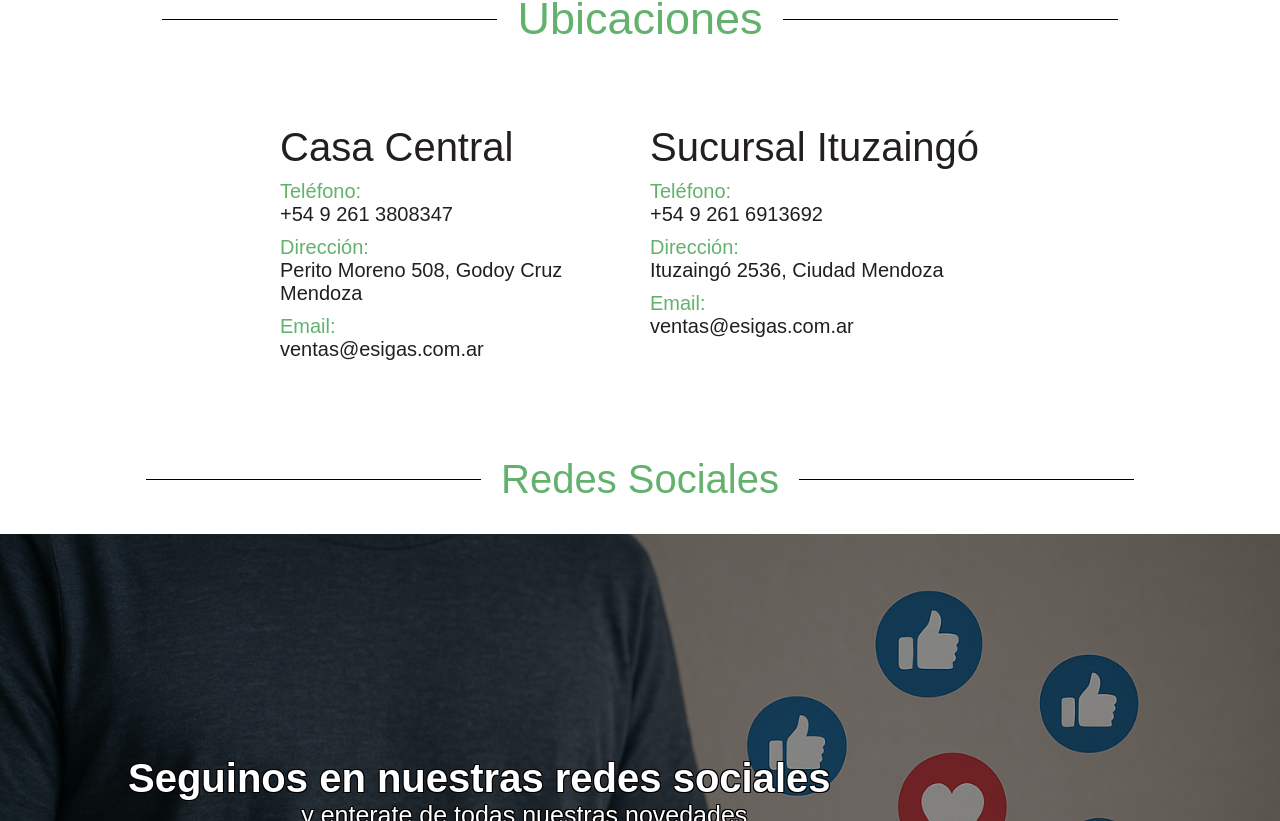
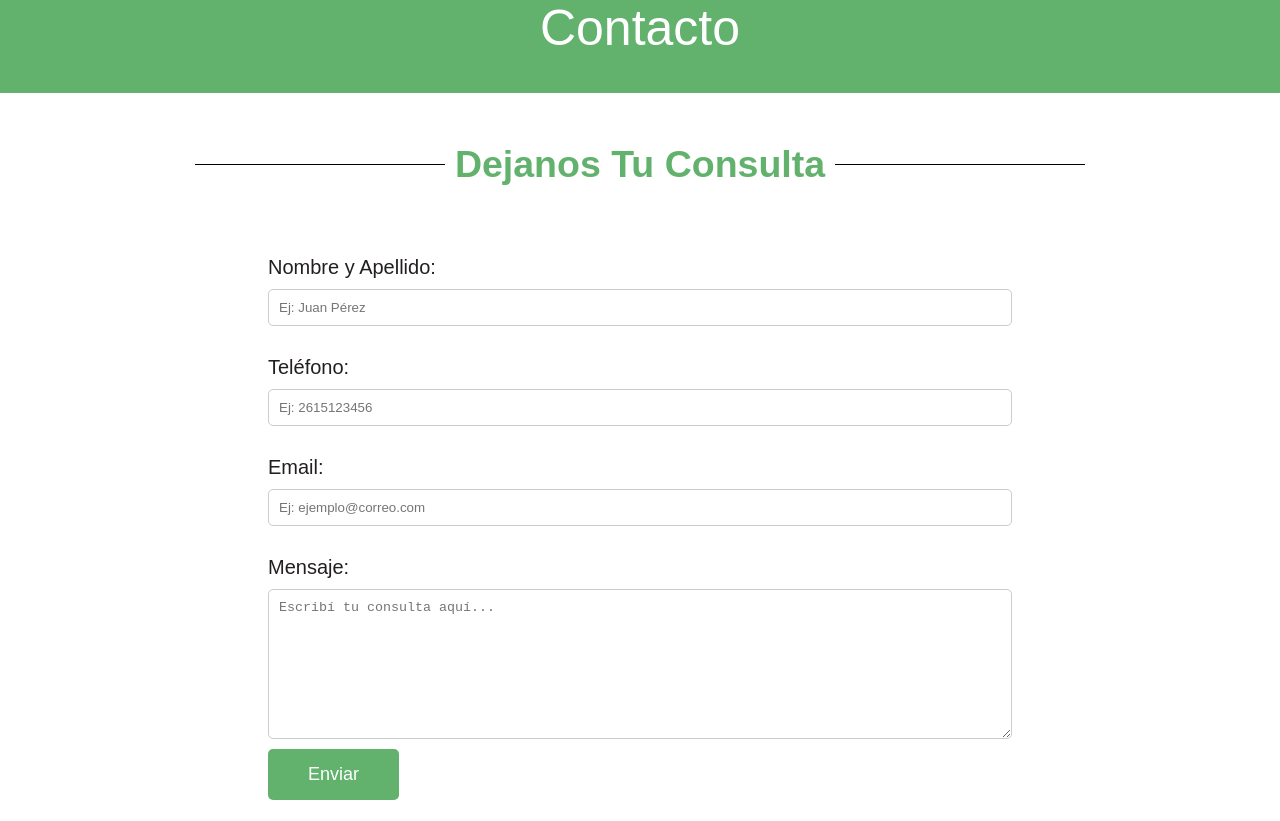
Before and after one commit to IvanDerlich/esigas, a Next.js app: page /oblea-reprueba in a window 1280 px wide. Shown: the part 2239-3060 px from the top of the page. Built offline with nearby package versions, Linux system fonts and the light colour scheme; a web font is replaced by a local one.

Commit message:
Formularios de contacto funcionando

```diff
--- a/package.json
+++ b/package.json
@@ -13,12 +13,14 @@
   },
   "dependencies": {
     "next": "15.4.2",
+    "nodemailer": "^7.0.9",
     "react": "19.1.0",
     "react-dom": "19.1.0"
   },
   "devDependencies": {
     "@eslint/eslintrc": "^3",
     "@types/node": "^20",
+    "@types/nodemailer": "^7.0.2",
     "@types/react": "^19",
     "@types/react-dom": "^19",
     "eslint": "^9",
--- a/src/app/components/contact/contact.module.css
+++ b/src/app/components/contact/contact.module.css
@@ -77,12 +77,26 @@
 
 .checkboxLabel {
   display: flex;
+  align-items: center;
   gap: 6px;
 }
 
-.checkbox {
+input[type='radio'].checkbox {
+  appearance: none;
+  -webkit-appearance: none;
   width: 20px;
-  background-color: white;
+  height: 20px;
+  border: 2px solid black;
+  border-radius: 3px;
+  display: inline-block;
+  position: relative;
+  cursor: pointer;
+  transition: all 0.2s ease;
+}
+
+input[type='radio'].checkbox:checked {
+  background-color: black;
+  box-shadow: inset 0 0 0 3px #fff;
 }
 
 .formTextarea {
@@ -108,6 +122,17 @@
   border: none;
   border-radius: 5px;
   font-size: 18px;
+}
+
+.successMessage {
+  font-size: 18px;
+  padding-bottom: 10px;
+}
+
+.formButton:disabled {
+  background-color: #cccccc;
+  color: #666666;
+  cursor: not-allowed;
 }
 
 @media screen and (max-width: 768px) {
--- a/src/app/components/contact/contact.tsx
+++ b/src/app/components/contact/contact.tsx
@@ -1,7 +1,11 @@
+'use client';
+
 import Image from 'next/image';
 import Line from '@/images/line.png';
 import styles from './contact.module.css';
 import { Abyssinica_SIL } from 'next/font/google';
+import { sendEmail } from './sendEmail';
+import { useState, useTransition, useEffect } from 'react';
 
 const abyssinica = Abyssinica_SIL({
   subsets: ['latin'],
@@ -12,13 +16,40 @@ const abyssinica = Abyssinica_SIL({
 interface ContactFormProps {
   showCheckboxes?: boolean;
   showContact?: boolean;
+  formType: 'equipos' | 'oblea-reprueba' | 'estaciones';
 }
 
 export default function Contact({
   showCheckboxes = false,
   showContact = true,
+  formType,
 }: ContactFormProps) {
+  const [status, setStatus] = useState<'idle' | 'success' | 'error'>('idle');
+  const [isPending, startTransition] = useTransition();
+
   if (!showContact) return null;
+
+  useEffect(() => {
+    if (status === 'success' || status === 'error') {
+      const timer = setTimeout(() => setStatus('idle'), 5000);
+      return () => clearTimeout(timer);
+    }
+  }, [status]);
+
+  async function handleSubmit(formData: FormData) {
+    setStatus('idle');
+    formData.append('formType', formType);
+
+    startTransition(async () => {
+      try {
+        const result = await sendEmail(formData);
+        setStatus(result.includes('✅') ? 'success' : 'error');
+      } catch (err) {
+        console.error(err);
+        setStatus('error');
+      }
+    });
+  }
 
   return (
     <>
@@ -28,12 +59,13 @@ export default function Contact({
       >
         <h2 className={styles.contactTitle}>Contacto</h2>
       </div>
+
       <div className={`${abyssinica.className} ${styles.contactSubtitle}`}>
         <Image
           src={Line}
           alt="Line"
           width={250}
-          height={0.5}
+          height={1}
           className={styles.equiposImage}
         />
         <h2 className={styles.equiposTitle}>Dejanos Tu Consulta</h2>
@@ -41,76 +73,115 @@ export default function Contact({
           src={Line}
           alt="Line"
           width={250}
-          height={0.5}
+          height={1}
           className={styles.equiposImage}
         />
       </div>
+
       <div className={`${abyssinica.className} ${styles.contactFormContainer}`}>
-        <form className={styles.contactForm}>
+        <form
+          className={styles.contactForm}
+          action={handleSubmit}
+          noValidate={false}
+        >
           <label className={styles.formLabel}>
             Nombre y Apellido:
             <input
               type="text"
               name="name"
               className={styles.formInput}
+              placeholder="Ej: Juan Pérez"
               required
             />
           </label>
+
           <label className={styles.formLabel}>
-            Telefono:
+            Teléfono:
             <input
               type="tel"
               name="phone"
               className={styles.formInput}
+              placeholder="Ej: 2615123456"
+              pattern="[0-9]{6,15}"
+              title="Solo se permiten números (mínimo 6 dígitos)"
               required
             />
           </label>
+
           <label className={styles.formLabel}>
             Email:
             <input
               type="email"
               name="email"
               className={styles.formInput}
+              placeholder="Ej: ejemplo@correo.com"
               required
             />
           </label>
+
           {showCheckboxes && (
             <div className={styles.checkboxGroup}>
-              <p>Sucursal</p>
+              <p>
+                Sucursal <span style={{ color: 'red' }}>*</span>
+              </p>
               <div className={styles.containerCheckbox}>
                 <label className={styles.checkboxLabel}>
                   <input
+                    type="radio"
+                    name="sucursal"
+                    value="Mendoza"
                     className={styles.checkbox}
-                    type="checkbox"
-                    name="info"
+                    required
                   />
                   Mendoza
                 </label>
                 <label className={styles.checkboxLabel}>
                   <input
+                    type="radio"
+                    name="sucursal"
+                    value="Santa Fe"
                     className={styles.checkbox}
-                    type="checkbox"
-                    name="promos"
+                    required
                   />
-                  Santa Fe
+                  Santa Fé
                 </label>
               </div>
             </div>
           )}
+
           <label className={styles.formLabel}>
             Mensaje:
             <textarea
               name="message"
               className={styles.formTextarea}
+              placeholder="Escribí tu consulta aquí..."
               required
+              minLength={10}
+              title="El mensaje debe tener al menos 10 caracteres"
             ></textarea>
           </label>
+
+          {status === 'success' && (
+            <p className={styles.successMessage}>
+              ✅ Mensaje enviado correctamente.
+            </p>
+          )}
+          {status === 'error' && (
+            <p className={styles.errorMessage}>
+              ❌ Error al enviar. Intentalo más tarde.
+            </p>
+          )}
+
+          <div className={styles.formButtonContainer}>
+            <button
+              type="submit"
+              className={styles.formButton}
+              disabled={isPending}
+            >
+              {isPending ? 'Enviando...' : 'Enviar'}
+            </button>
+          </div>
         </form>
-        <div className={styles.formButtonContainer}>
-          <button type="submit" className={styles.formButton}>
-            Enviar
-          </button>
-        </div>
       </div>
     </>
   );
--- /dev/null
+++ b/src/app/components/contact/messages.ts
@@ -0,0 +1,8 @@
+export const ms = {
+  NAME_EMPTY: 'El nombre es obligatorio.',
+  EMAIL_EMPTY: 'El email es obligatorio.',
+  MESSAGE_EMPTY: 'El mensaje es obligatorio.',
+  EMAIL_INVALID: 'El formato del email no es válido.',
+  INTERNAL_SERVER_ERROR: '❌ Error interno del servidor. Contactá con soporte.',
+  MESSAGE_SENT_SUCCESSFULLY: '✅ Mensaje enviado correctamente.',
+};
--- /dev/null
+++ b/src/app/components/contact/sendEmail.ts
@@ -0,0 +1,66 @@
+'use server';
+
+import { ms } from './messages';
+import sendEmailCore from './sendEmailCore';
+
+export async function sendEmail(formData: FormData): Promise<string> {
+  const name = formData.get('name')?.toString().trim() || '';
+  const email = formData.get('email')?.toString().trim() || '';
+  const phone = formData.get('phone')?.toString().trim() || '';
+  const message = formData.get('message')?.toString().trim() || '';
+  const formType = formData.get('formType')?.toString() || '';
+  const sucursal = formData.get('sucursal')?.toString() || '';
+
+  if (!name) return ms.NAME_EMPTY;
+  if (!email) return ms.EMAIL_EMPTY;
+  if (!message) return ms.MESSAGE_EMPTY;
+
+  const emailRegex = /\S+@\S+\.\S+/;
+  if (!emailRegex.test(email)) return ms.EMAIL_INVALID;
+
+  const {
+    EMAIL_USER,
+    EMAIL_PASS,
+    EMAIL_HOST,
+    EMAIL_PORT,
+    EMAIL_SECURE,
+    EMAIL_EQUIPOS,
+    EMAIL_OBLEA_REPRUEBA,
+    EMAIL_ESTACION_MENDOZA,
+    EMAIL_ESTACION_SANTAFE,
+  } = process.env;
+
+  if (!EMAIL_USER || !EMAIL_PASS || !EMAIL_HOST || !EMAIL_PORT)
+    return ms.INTERNAL_SERVER_ERROR;
+
+  let destinationEmail = '';
+  switch (formType) {
+    case 'equipos':
+      destinationEmail = EMAIL_EQUIPOS!;
+      break;
+    case 'oblea-reprueba':
+      destinationEmail = EMAIL_OBLEA_REPRUEBA!;
+      break;
+    case 'estaciones':
+      destinationEmail =
+        sucursal === 'Mendoza'
+          ? EMAIL_ESTACION_MENDOZA!
+          : EMAIL_ESTACION_SANTAFE!;
+      break;
+    default:
+      return ms.INTERNAL_SERVER_ERROR;
+  }
+
+  return sendEmailCore({
+    name,
+    email,
+    phone,
+    message,
+    destinationEmail,
+    user: EMAIL_USER,
+    pass: EMAIL_PASS,
+    host: EMAIL_HOST,
+    port: parseInt(EMAIL_PORT),
+    secure: EMAIL_SECURE === 'true',
+  });
+}
--- /dev/null
+++ b/src/app/components/contact/sendEmailCore.ts
@@ -0,0 +1,63 @@
+'use server';
+
+import nodemailer from 'nodemailer';
+import { ms } from './messages';
+
+interface EmailConfig {
+  name: string;
+  email: string;
+  phone: string;
+  message: string;
+  destinationEmail: string;
+  user: string;
+  pass: string;
+  host: string;
+  port: number;
+  secure: boolean;
+}
+
+export default async function sendEmailCore(
+  config: EmailConfig
+): Promise<string> {
+  const {
+    name,
+    email,
+    phone,
+    message,
+    destinationEmail,
+    user,
+    pass,
+    host,
+    port,
+    secure,
+  } = config;
+
+  const transporter = nodemailer.createTransport({
+    host,
+    port,
+    secure,
+    auth: { user, pass },
+  });
+
+  const mailOptions = {
+    from: `"ESIGAS Web" <${user}>`,
+    to: destinationEmail,
+    replyTo: email,
+    subject: 'Nuevo mensaje desde esigas.com.ar',
+    html: `
+      <h2>Nuevo mensaje</h2>
+      <p><b>Nombre:</b> ${name}</p>
+      <p><b>Teléfono:</b> ${phone}</p>
+      <p><b>Email:</b> ${email}</p>
+      <p><b>Mensaje:</b> ${message}</p>
+    `,
+  };
+
+  try {
+    await transporter.sendMail(mailOptions);
+    return ms.MESSAGE_SENT_SUCCESSFULLY;
+  } catch (error: any) {
+    console.error('Error enviando correo:', error);
+    return ms.INTERNAL_SERVER_ERROR;
+  }
+}
--- a/src/app/equipos/page.tsx
+++ b/src/app/equipos/page.tsx
@@ -143,7 +143,7 @@ export default function Page() {
           <TestimonialCarousel />
         </div>
         <div id="contacto">
-          <Contact showContact={false} />
+          <Contact formType="equipos" showContact={true} />
         </div>
         <Location />
         <SocialNetwork showNewsletter={false} />
--- a/src/app/estaciones/page.tsx
+++ b/src/app/estaciones/page.tsx
@@ -182,7 +182,7 @@ export default function Page() {
           </div>
         </div>
         <div id="contacto">
-          <Contact showContact={false} showCheckboxes />
+          <Contact formType="estaciones" showContact={true} showCheckboxes />
         </div>
         <SocialNetwork showNewsletter={false} />
         <Link
--- a/src/app/oblea-reprueba/page.tsx
+++ b/src/app/oblea-reprueba/page.tsx
@@ -86,7 +86,7 @@ export default function Page() {
             </div>
           </div>
         </div>
-        <Contact showContact={false} />
+        <Contact formType="oblea-reprueba" showContact={true} />
         <Location />
         <SocialNetwork showNewsletter={false} />
         <Link
```
Also changed, not shown: 2 other files (tests, documents, lock files or other folders).
